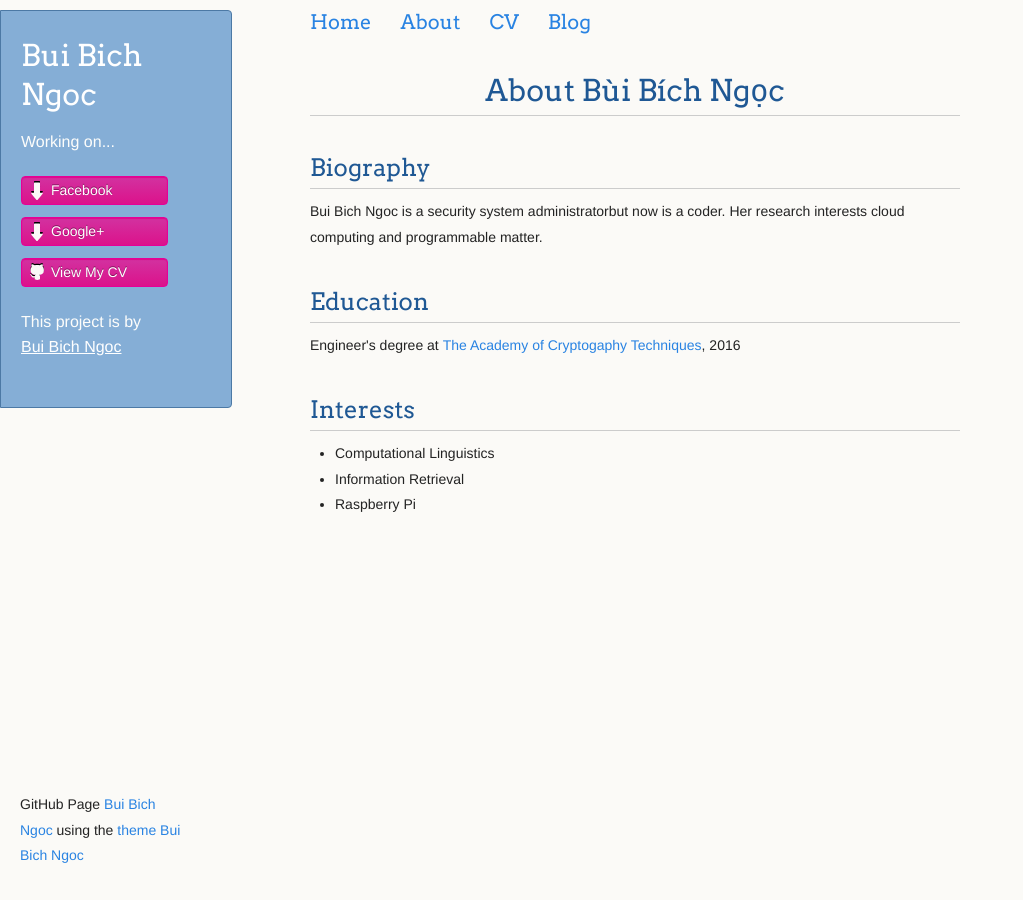
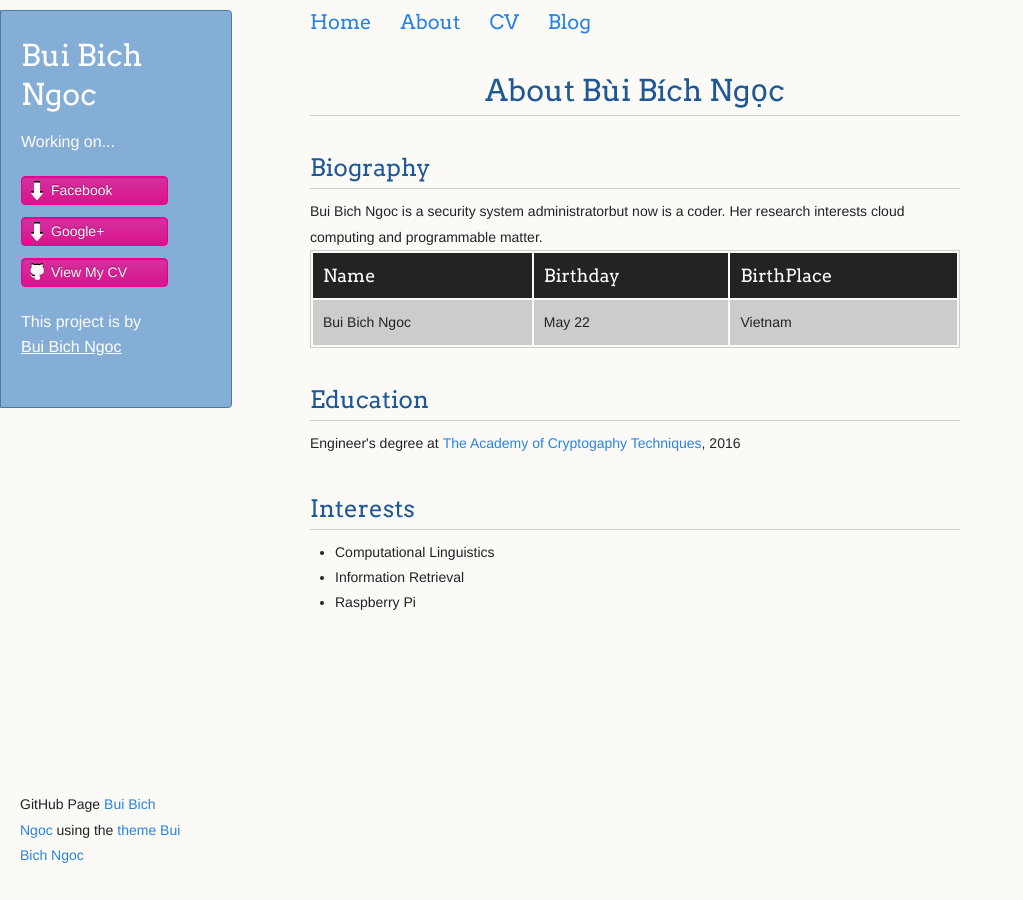
Before and after one commit to buibichngoc/buibichngoc.github.io, a Jekyll site: the page built from about/index.html, in a window 1280 px wide. Shown: the whole page, without its empty margins (0-1023 px from the left). Built offline with Jekyll 4.4.1, drawn with Linux system fonts in a browser that asks for light colours.

Commit message:
Update index.html

```diff
--- a/about/index.html
+++ b/about/index.html
@@ -5,6 +5,12 @@ title: About Bùi Bích Ngọc
 	<h1 style="text-align: center;">{{ page.title }}</h1>
 		<h2>Biography</h2>
 				Bui Bich Ngoc is a security system administratorbut now is a coder. Her research interests cloud computing and programmable matter.
+		<table>
+			<tbody>
+				<tr><th>Name</th><th>Birthday</th><th>BirthPlace</th></tr>
+				<tr><td>Bui Bich Ngoc</td><td> May 22</td><td>Vietnam</td></tr>
+			</tbody>
+		</table>
 		<h2>Education</h2>
 				Engineer's degree at <a href="http://actvn.edu.vn/">The Academy of Cryptogaphy Techniques</a>, 2016
 		<h2>Interests</h2>
```
